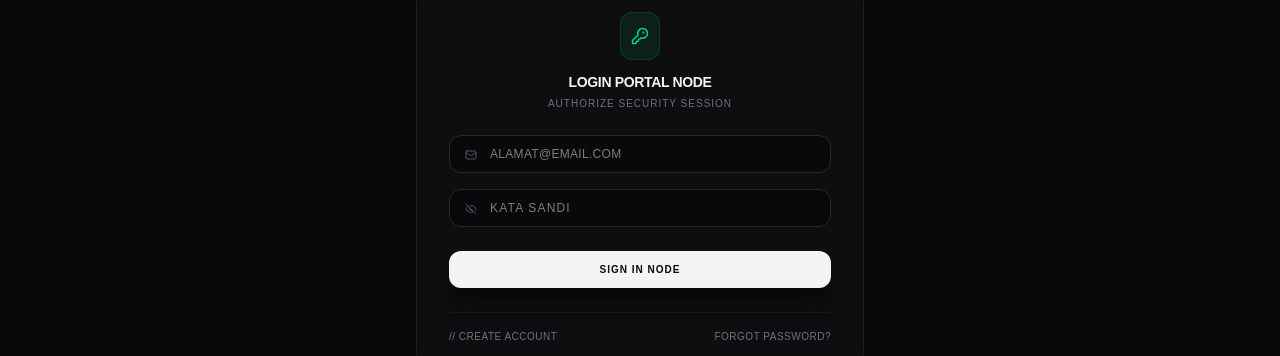
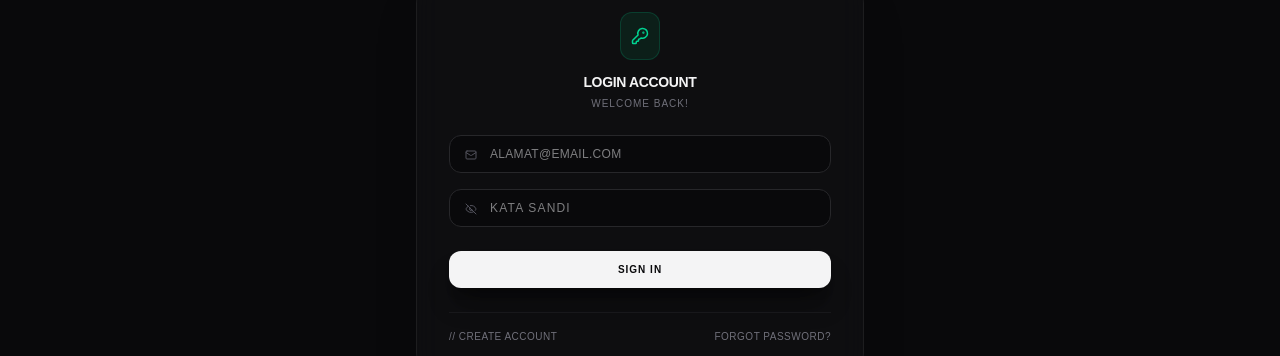
Before and after one commit to awsm-techhouse/SeqMaster, a Next.js app: page /auth in a window 1280 px wide. Shown: the part 287-643 px from the top of the page. Built offline with nearby package versions, Linux system fonts and the light colour scheme; no server answers.

Commit message:
update UI/UX

```diff
--- a/src/app/auth/page.tsx
+++ b/src/app/auth/page.tsx
@@ -81,10 +81,10 @@ function AuthPortalContent() {
           <KeyRound className="text-emerald-400" size={18} />
         </div>
         <h2 className="text-sm font-black tracking-tight uppercase text-zinc-100">
-          {isLoginView ? 'Login Portal Node' : 'Create Network Node'}
+          {isLoginView ? 'Login Account' : 'Register Account'}
         </h2>
         <p className="text-[10px] font-mono text-zinc-500 uppercase tracking-widest mt-1">
-          {isLoginView ? 'Authorize Security Session' : 'Register Secure Account'}
+          {isLoginView ? 'Welcome Back!' : 'Start Creating Account'}
         </p>
       </div>
 
@@ -148,7 +148,7 @@ function AuthPortalContent() {
 
         <div className="pt-2">
           <Button type="submit" disabled={loading} className="!py-3 text-[10px] tracking-widest font-black uppercase">
-            {loading ? 'Processing Protocol...' : isLoginView ? 'Sign In Node' : 'Initialize Node'}
+            {loading ? 'Registering...' : isLoginView ? 'Sign In' : 'Create Account'}
           </Button>
         </div>
       </form>
@@ -182,7 +182,7 @@ export default function AuthPortalPage() {
     <PageContainer className="flex items-center justify-center min-h-screen">
       <Suspense fallback={
         <div className="text-zinc-600 font-mono text-[10px] uppercase tracking-widest animate-pulse">
-          Loading Security Network Node...
+          Loading Security Network...
         </div>
       }>
         <AuthPortalContent />
--- a/src/app/services/page.tsx
+++ b/src/app/services/page.tsx
@@ -125,12 +125,12 @@ export default function ServicesPage() {
         {/* KOLOM KIRI: SHOWCASE AUDITION DEMO STUDIO (APPLE GLASS SURFACE) */}
         <div className="lg:col-span-4 bg-zinc-900/40 backdrop-blur-md border border-zinc-800/60 rounded-2xl p-6 shadow-xl space-y-6">
           <h2 className="text-xs font-black tracking-tight uppercase text-zinc-300 flex items-center gap-1.5 select-none">
-            <Music4 size={12} className="text-emerald-400" /> Audition Lab Center
+            <Music4 size={12} className="text-emerald-400" /> Mixing & Mastering Demo
           </h2>
 
           <div className="bg-zinc-950 border border-zinc-900 rounded-xl p-4 text-center space-y-4">
             <span className="text-[10px] uppercase font-mono tracking-wider text-zinc-500 block">
-              SeqMaster Processing Engine Blueprint Demo
+              SeqMaster Processing Demo
             </span>
 
             <div className="flex gap-2 justify-center">
```
